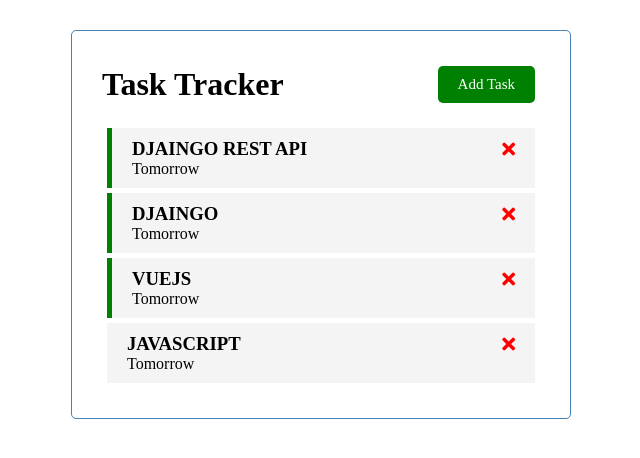
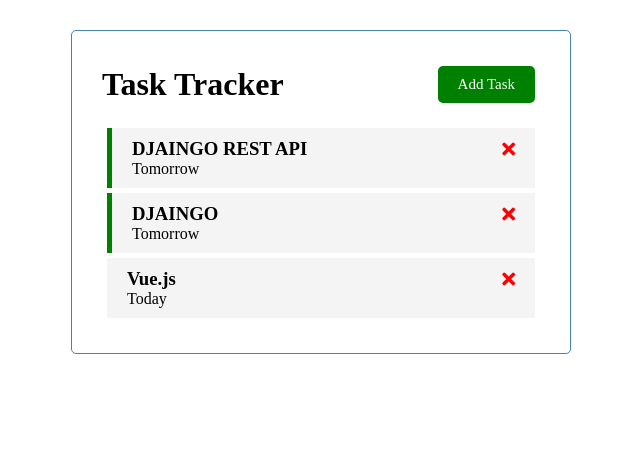
Before and after one commit to largomst/vue-crash-course-2021, a Vue app: page / in a window 1280 px wide. Shown: the top 458 px of the page, without its empty margins (319-959 px from the left). Built offline with nearby package versions, Linux system fonts and the light colour scheme; data requests are answered from the project's data file.

Commit message:
使用 fetch 访问 API

```diff
--- a/db.json
+++ b/db.json
@@ -11,6 +11,12 @@
             "text": "DJAINGO",
             "day": "Tomorrow",
             "reminder": true
+        },
+        {
+            "id": 3,
+            "text": "Vue.js",
+            "day": "Today",
+            "reminder": false
         }
     ]
 }
--- a/src/App.vue
+++ b/src/App.vue
@@ -1,6 +1,10 @@
 <template>
   <div class="container">
-    <Header title="Task Tracker" @toggle-add-task="toggleAddTask" :showAddTask="showAddTask"></Header>
+    <Header
+      title="Task Tracker"
+      @toggle-add-task="toggleAddTask"
+      :showAddTask="showAddTask"
+    ></Header>
     <div v-if="showAddTask">
       <AddTask @add-task="addTask" />
     </div>
@@ -55,36 +59,21 @@
       console.log("toggleAddTask");
       this.showAddTask = !this.showAddTask;
     },
+    async fetchTasks() {
+      const res = await fetch("http://localhost:5000/tasks");
+      const data = await res.json();
+      return data;
+    },
+    async fetchTask(id) {
+      const res = await fetch("http://localhost:5000/tasks/${id}");
+      const data = await res.json();
+      return data;
+    },
   },
 
-  created() {
+  async created() {
     // 创建一些硬编码的信息
-    this.tasks = [
-      {
-        id: 1,
-        text: "DJAINGO REST API",
-        day: "Tomorrow",
-        reminder: true,
-      },
-      {
-        id: 2,
-        text: "DJAINGO",
-        day: "Tomorrow",
-        reminder: true,
-      },
-      {
-        id: 3,
-        text: "VUEJS",
-        day: "Tomorrow",
-        reminder: true,
-      },
-      {
-        id: 4,
-        text: "JAVASCRIPT",
-        day: "Tomorrow",
-        reminder: false,
-      },
-    ];
+    this.tasks = await this.fetchTasks();
   },
 };
 </script>
```
